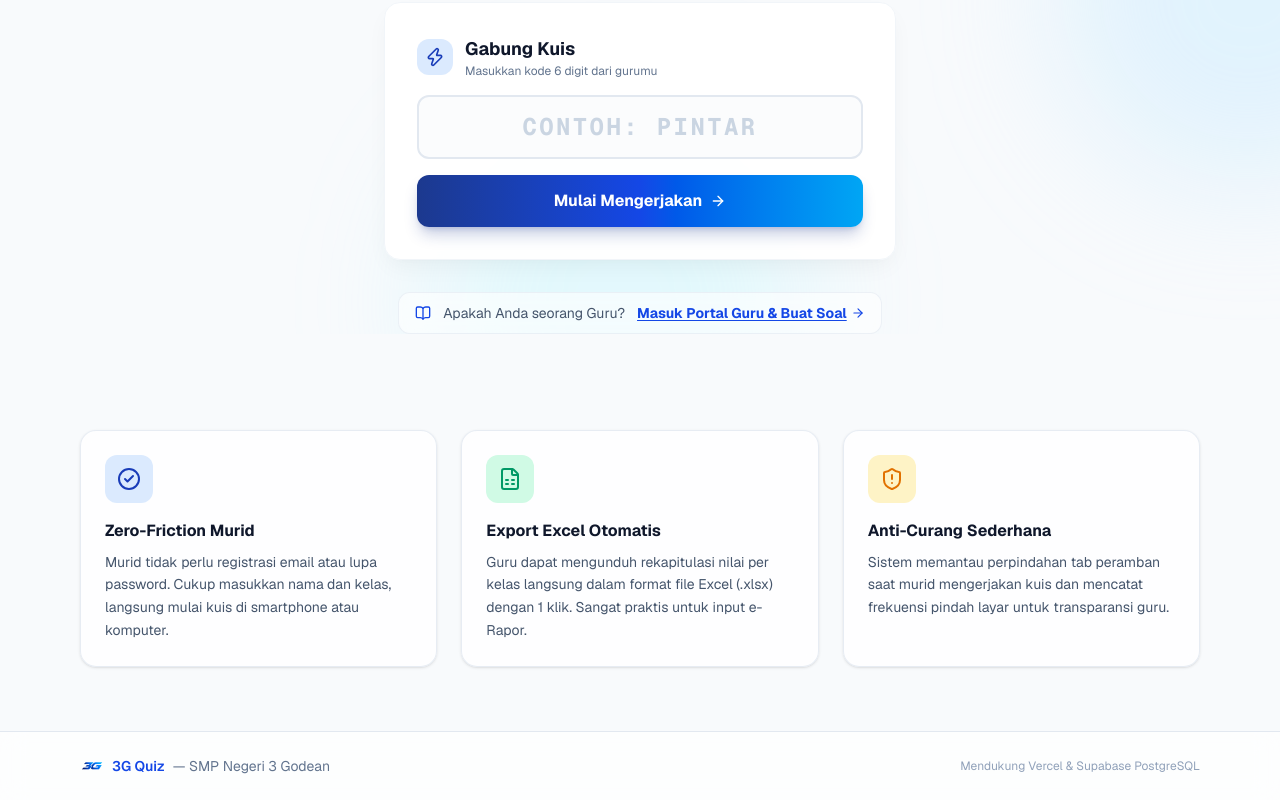
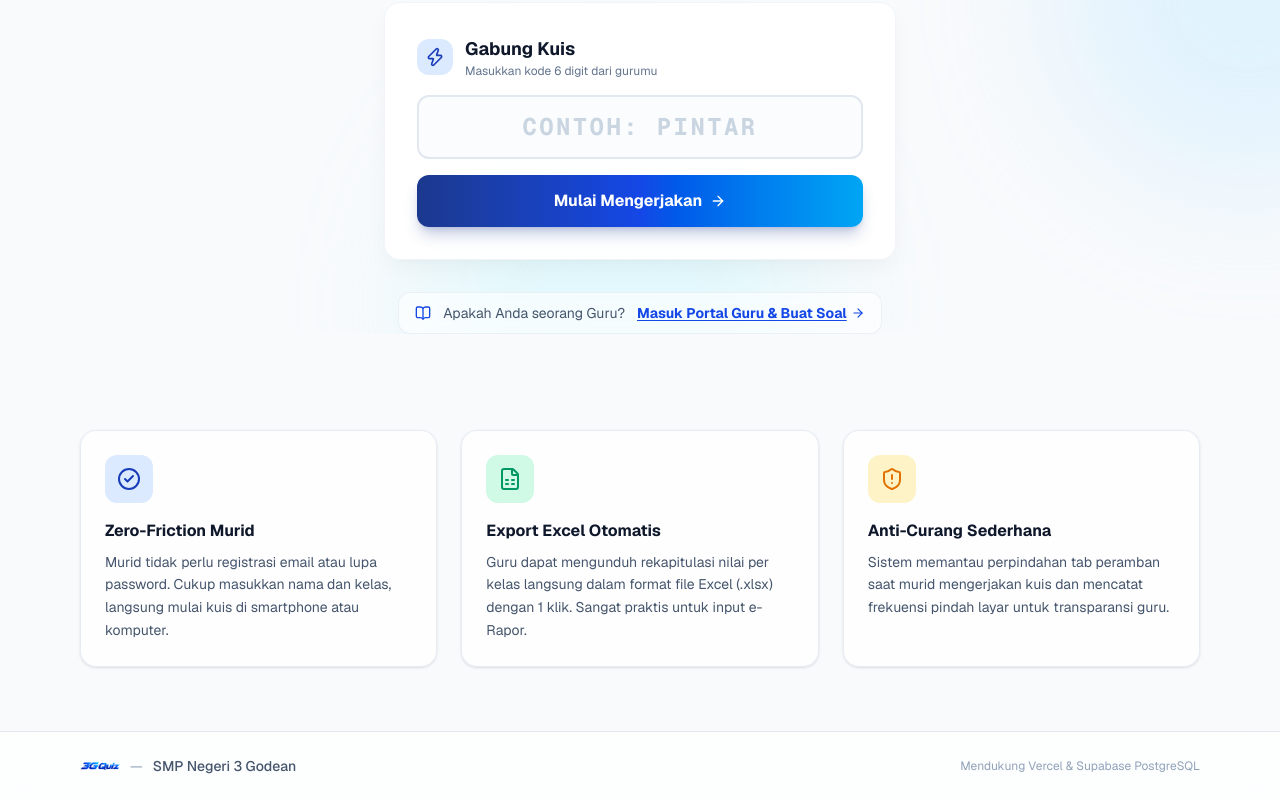
Before and after one commit to shouzenist/quizapp, a Next.js app: page / in a window 1280 px wide. Shown: the part 466-1266 px from the top of the page. Built offline with nearby package versions, Linux system fonts and the light colour scheme; no server answers.

Commit message:
fix(ui): perbarui aset logo2.png dan pasang di navbar dan footer

```diff
--- a/src/app/layout.tsx
+++ b/src/app/layout.tsx
@@ -41,10 +41,11 @@ export default function RootLayout({
         <main className="flex-1 flex flex-col">{children}</main>
         <footer className="border-t border-slate-200 bg-white/70 backdrop-blur-md py-6 text-center text-sm text-slate-500">
           <div className="max-w-6xl mx-auto px-4 flex flex-col sm:flex-row items-center justify-between gap-4">
-            <p className="flex items-center gap-2">
-              <Image src="/logo.png" alt="3G Logo" width={28} height={18} className="h-4 w-auto object-contain inline-block" />
-              <span className="font-semibold text-blue-700">3G Quiz</span> — SMP Negeri 3 Godean
-            </p>
+            <div className="flex items-center gap-2.5">
+              <Image src="/logo2.png" alt="3G Quiz" width={100} height={50} className="h-5 w-auto object-contain inline-block" />
+              <span className="text-slate-400">—</span>
+              <span className="font-medium text-slate-600">SMP Negeri 3 Godean</span>
+            </div>
             <p className="text-xs text-slate-400">
               Mendukung Vercel & Supabase PostgreSQL
             </p>
```
Also changed, not shown: public/logo2.png, resources/logo2.png.
